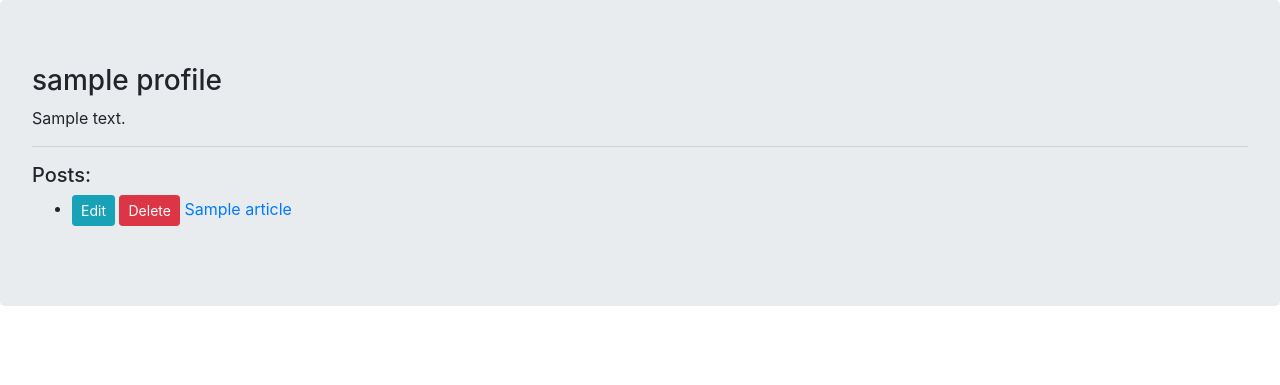
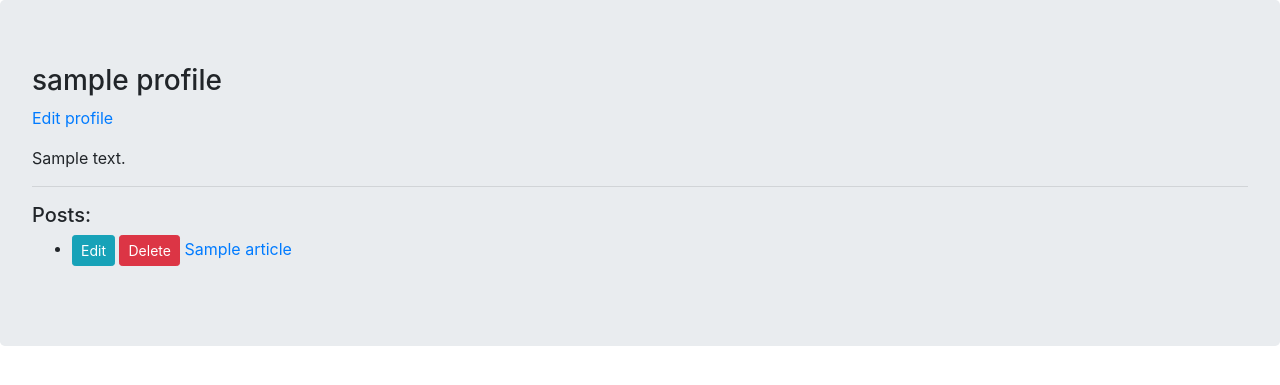
Before and after one commit to farhadmpr/DjangoBlog, a Django app: page /accounts/profile/1 in a window 1280 px wide. Shown: the part 56-441 px from the top of the page. Run offline with Django 3.2, Linux system fonts and the light colour scheme; a user stored in the database is signed in; tables that the repository leaves empty hold one stand-in row (values such as "Sample post"); some libraries are stand-ins or nearby versions.

Commit message:
Add edit_profile

```diff
--- a/BlogProject/accounts/forms.py
+++ b/BlogProject/accounts/forms.py
@@ -1,5 +1,6 @@
 from django import forms
 from django.contrib.auth.models import User
+from .models import Profile
 
 
 errors = {
@@ -70,3 +71,9 @@ class UserRegisterForm(forms.Form):
         if p1 and p2:
             if p1 != p2:
                 raise forms.ValidationError('passwords not same')
+
+
+class EditProfileForm(forms.ModelForm):
+    class Meta:
+        model = Profile
+        fields = ('bio', 'age', )
--- a/BlogProject/accounts/templates/accounts/profile.html
+++ b/BlogProject/accounts/templates/accounts/profile.html
@@ -2,13 +2,16 @@
 
 {% block content %}
     <h3>{{ user.username }} profile</h3>
-    <p>{{ user.profile.bio }}</p>
+    {% if is_profile_owner %}
+        <a href="{% url 'accounts:edit_profile' request.user.id %}">Edit profile</a>
+    {% endif %}
+    <p class="mt-3">{{ user.profile.bio }}</p>
     <hr>
     <h5>Posts:</h5>
     <ul>
         {% for article in articles %}
             <li class="mb-1">
-                {% if request.user.is_authenticated and request.user.id == article.writer.id  %}
+                {% if is_profile_owner  %}
                     <a class="btn btn-info btn-sm" href="{% url 'blog:edit_article' article.id %}">Edit</a>
                     <a class="btn btn-danger btn-sm" href="{% url 'blog:delete_article' article.id %}">Delete</a>
                 {% endif %}
--- a/BlogProject/accounts/urls.py
+++ b/BlogProject/accounts/urls.py
@@ -7,5 +7,6 @@ urlpatterns = [
     path('register/', views.user_register, name='user_register'),
     path('logout/', views.user_logout, name='user_logout'),
     path('profile/<int:user_id>', views.user_profile, name='profile'),
+    path('edit_profile/<int:user_id>', views.edit_profile, name='edit_profile'),
 
 ]
--- a/BlogProject/accounts/views.py
+++ b/BlogProject/accounts/views.py
@@ -1,8 +1,9 @@
 from django.shortcuts import render, redirect, get_object_or_404
 from django.contrib.auth import authenticate, login, logout
+from django.contrib.auth.decorators import login_required
 from django.contrib.auth.models import User
 from django.contrib import messages
-from .forms import UserLoginForm, UserRegisterForm
+from .forms import UserLoginForm, UserRegisterForm, EditProfileForm
 from blog.models import Article
 
 # Create your views here.
@@ -62,4 +63,21 @@ def user_logout(request):
 def user_profile(request, user_id):
     user = get_object_or_404(User, id=user_id)
     articles = Article.published.filter(writer=user)
-    return render(request, 'accounts/profile.html', {'user': user, 'articles': articles})
+    is_profile_owner = request.user.is_authenticated and request.user.id == user.id
+    return render(request, 'accounts/profile.html',
+                  {
+                      'user': user,
+                      'articles': articles,
+                      'is_profile_owner': is_profile_owner
+                  })
+
+
+@login_required
+def edit_profile(request, user_id):
+    user = get_object_or_404(User, pk=user_id)
+    if request.method == 'POST':
+        # TODO
+        pass
+    else:
+        form = EditProfileForm(instance=user.profile)
+    return render(request, 'accounts/edit_profile.html', {'form': form})
```
Also changed, not shown: BlogProject/accounts/templates/accounts/edit_profile.html (added, +9 -0 lines).
